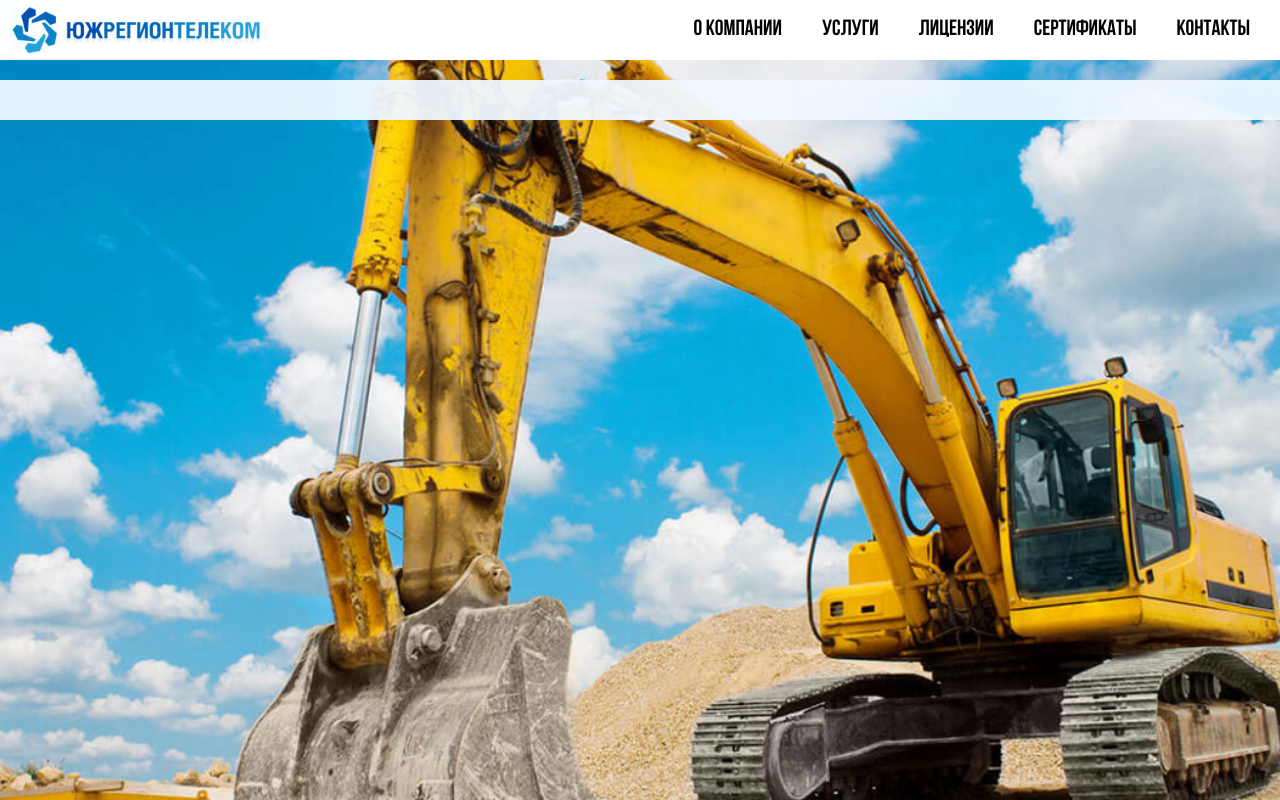
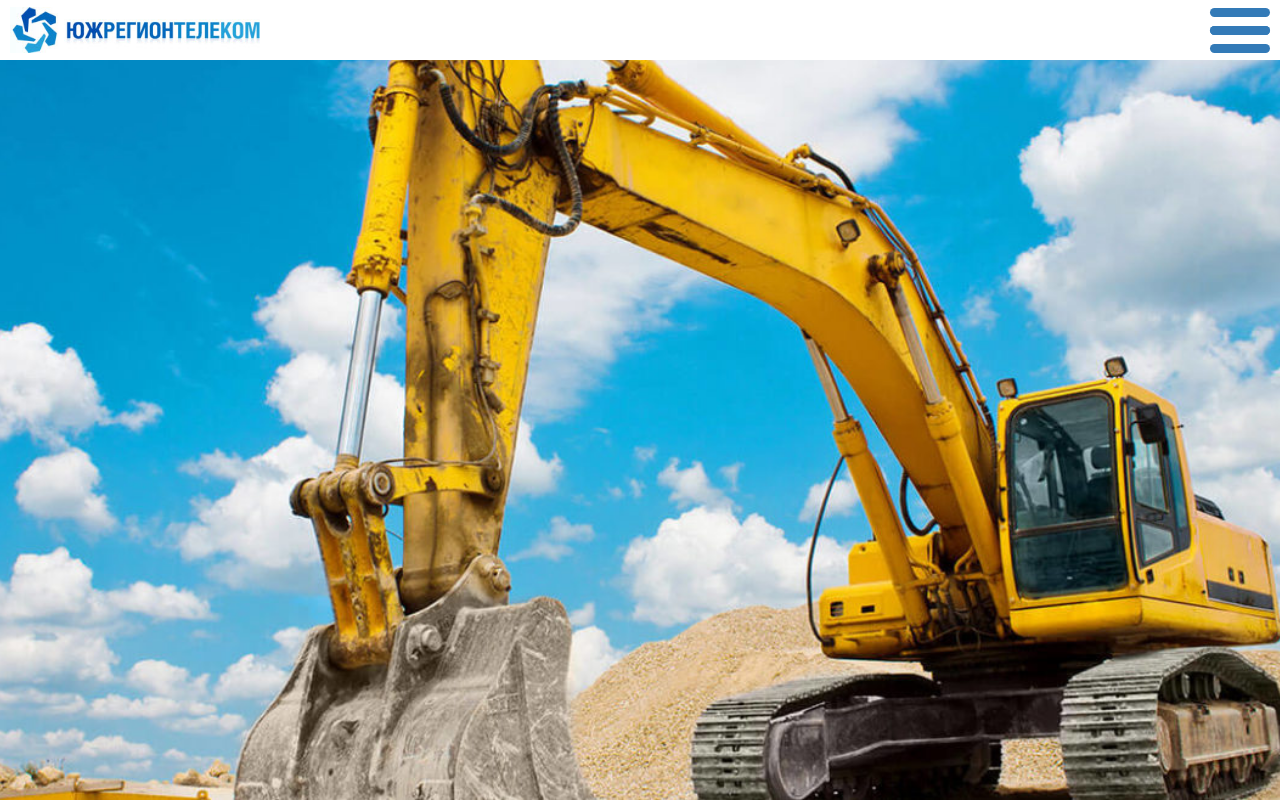
Before and after one commit to BaCJIuK/urtWeb, a React (Create React App) app: page / in a window 1280 px wide. Built offline with nearby package versions, Linux system fonts and the light colour scheme.

Commit message:
add burger menu

```diff
--- a/src/App.js
+++ b/src/App.js
@@ -23,7 +23,8 @@ function App() {
       <div className={s.header} >
         <Header />
       </div>
-      <div className={s.content}>
+      {/*   <div className={s.content}>
+        <Route exact path='/' component={About} />
         <Route path='/about' component={About} />
         <Route path='/licenses' component={Licenses} />
         <Route path='/certificate' component={Certificate} />
@@ -35,7 +36,7 @@ function App() {
         <Route path='/services/service' component={Service} />
         <Route path='/services/alarmsystem' component={AlarmSystem} />
         <Route path='/services/servicefiber' component={ServiceFiber} />
-      </div>
+      </div> */}
     </div >
   );
 }
--- a/src/Components/Header/Header.js
+++ b/src/Components/Header/Header.js
@@ -5,6 +5,11 @@ import s from './Header.module.css'
 
 
 const Header = () => {
+	const [menuIsOpen, setMenuIsOpen] = useState('')
+
+	let toggleClass = () => {
+		setMenuIsOpen(!menuIsOpen)
+	}
 
 	return (
 		<header>
@@ -26,6 +31,33 @@ const Header = () => {
 				<div className={s.nav__item}><NavLink to='/certificate'>Сертификаты</NavLink></div>
 				<div className={s.nav__item}><NavLink to='/contact'>Контакты</NavLink></div>
 			</nav>
+			<div className={s.burgerMenuButton}>
+				<div className={`${s.nav__icon3} ${menuIsOpen ? s.open : ''}`} onClick={toggleClass}>
+					<span></span>
+					<span></span>
+					<span></span>
+					<span></span>
+				</div>
+			</div>
+			<div className={`${s.burgerMenu} ${menuIsOpen ? s.burgerMenuOpen : ''}`}>
+				<div className={s.burgerMenu__item}><NavLink to='/about'>О компании</NavLink></div>
+				<div className={`${s.burgerMenu__item} ${s.burgerMenu__item__services}`}>
+					<NavLink to='/services' >Услуги</NavLink>
+					<div className={s.burgerMenu__dropMenu} >
+						<div className={s.dropMenuBurger__item}><NavLink to='/services/buildfiber'>Проектирование и строительство ВОЛС</NavLink></div>
+						<div className={s.dropMenuBurger__item}><NavLink to='/services/mobilenetwork'>Проектирование и строительство объектов мобильной связи</NavLink></div>
+						<div className={s.dropMenuBurger__item}><NavLink to='/services/lab'>Электротехническая лаборатория</NavLink></div>
+						<div className={s.dropMenuBurger__item}><NavLink to='/services/service'>Техническое обслуживание объектов фиксированной и мобильной связи</NavLink></div>
+						<div className={s.dropMenuBurger__item}><NavLink to='/services/alarmsystem'>Проектирование и монтаж систем охранно-пожарной сигнализации, системы контроля и управления доступом, видеонаблюдение</NavLink></div>
+						<div className={s.dropMenuBurger__item}><NavLink to='/services/servicefiber'>Обслуживание магистральных и внутризоновых ВОЛС</NavLink></div>
+					</div>
+				</div>
+				<div className={s.burgerMenu__item}><NavLink to='/licenses'>Лицензии</NavLink></div>
+				<div className={s.burgerMenu__item}><NavLink to='/certificate'>Сертификаты</NavLink></div>
+				<div className={s.burgerMenu__item}><NavLink to='/contact'>Контакты</NavLink></div>
+			</div>
+
+
 		</header >
 	)
 }
--- a/src/Components/Header/Header.module.css
+++ b/src/Components/Header/Header.module.css
@@ -82,6 +82,105 @@ header {
 	color: white;
 }
 
+/*
+Бургер меню
+ */
+
+/* Кнопка */
+
+.burgerMenuButton {
+	display: none;
+}
+
+.nav__icon3 {
+	width: 60px;
+	height: 45px;
+	position: relative;
+	margin: 30px auto;
+	transform: rotate(0deg);
+	transition: 0.5s ease-in-out;
+	cursor: pointer;
+}
+.nav__icon3 span {
+	display: block;
+	position: absolute;
+	height: 9px;
+	width: 100%;
+	background: #337ab7;
+	border-radius: 9px;
+	opacity: 1;
+	left: 0;
+	transform: rotate(0deg);
+	transition: 0.25s ease-in-out;
+}
+.nav__icon3 span:nth-child(1) {
+	top: 0px;
+}
+.nav__icon3 span:nth-child(2),
+.nav__icon3 span:nth-child(3) {
+	top: 18px;
+}
+.nav__icon3 span:nth-child(4) {
+	top: 36px;
+}
+.nav__icon3.open span:nth-child(1) {
+	top: 18px;
+	width: 0%;
+	left: 50%;
+}
+.nav__icon3.open span:nth-child(2) {
+	transform: rotate(45deg);
+}
+.nav__icon3.open span:nth-child(3) {
+	transform: rotate(-45deg);
+}
+.nav__icon3.open span:nth-child(4) {
+	top: 18px;
+	width: 0%;
+	left: 50%;
+}
+
+/* /Кнопка */
+
+/* Меню */
+.burgerMenu {
+	overflow: auto;
+	position: fixed;
+	background: white;
+	transform: translateX(200%);
+	top: 60px;
+	width: 50vw;
+	height: 100vh;
+	transition: 0.5s ease-in-out;
+}
+
+.burgerMenu.burgerMenuOpen {
+	transform: translateX(100%);
+}
+
+.burgerMenu a {
+	display: block;
+	font-family: "Bebas";
+	color: black;
+	font-size: 22px;
+	padding: 10px 20px;
+}
+
+/* /Меню */
+
+/*
+/Бургер меню
+ */
+
+@media (max-width: 1280px) {
+	.nav {
+		display: none;
+	}
+	.burgerMenuButton {
+		display: block;
+	}
+}
+
 @keyframes show {
 	0% {
 		opacity: 0;
```
Also changed, not shown: src/Components/Header/science-webfont.woff (deleted), src/Components/Header/science-webfont.woff2 (deleted).
